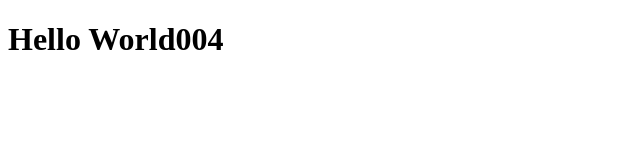
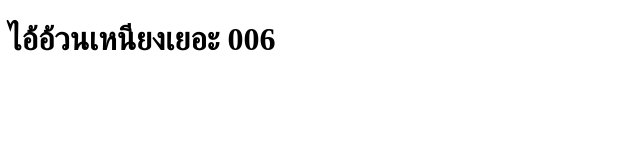
Before and after one commit to Suchanut-BEER/my-project-v1, a plain HTML site: page index.html in a window 1280 px wide. Shown: the whole page, without its empty margins (0-640 px from the left). Drawn offline with Linux system fonts and the light colour scheme.

Commit message:
update index.html

```diff
--- a/index.html
+++ b/index.html
@@ -6,6 +6,6 @@
     <title>Document</title>
 </head>
 <body>
-    <h1>Hello World004</h1>
+    <h1>ไอ้อ้วนเหนียงเยอะ 006</h1>
 </body>
 </html>
```
